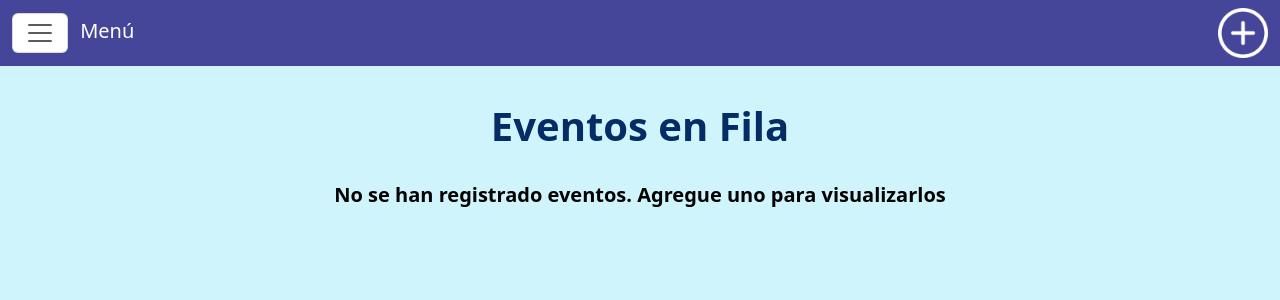
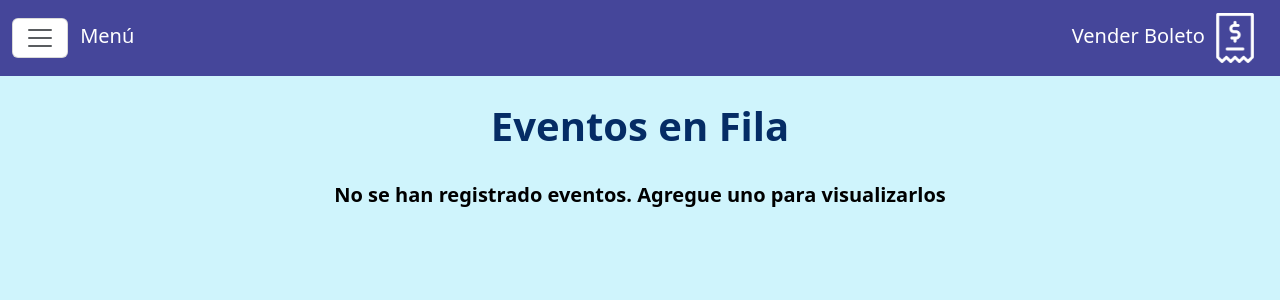
Before and after one commit to benjamindelafuente01/Calendario-Eventos, a PHP site: page /eventos_view.php in a window 1280 px wide. Shown: the top 300 px of the page. Run offline with PHP 8.4, Linux system fonts and the light colour scheme; data that the repository does not hold is empty.

Commit message:
Agregamos frase de Vender Boleto, cambiamos icono y agregamos opciones de Iglesias e historial de eventos en el menu

```diff
--- a/Views/eventos_view.php
+++ b/Views/eventos_view.php
@@ -25,9 +25,10 @@
                         <a class="navbar-brand text-white" href="#">Menú</a>
                     </div>
 
-                    <div>
+                    <div class="navbar-brand text-white me-2">
+                        Vender Boleto
                         <a href="#" class="btn-close-white" data-bs-toggle="modal" data-bs-target="#modalVenderBoleto">
-                            <img src="../Iconos/anadir.png" class="" width="50" alt="Add Event">
+                            <img src="../Iconos/boleto.png" class="" width="50" alt="Add Event">
                         </a>
                     </div>
 
@@ -51,6 +52,12 @@
                             </li>
                             <li class="nav-item">
                                 <a href="pagos_parciales_view.php" class="nav-link active text-white fw-semibold" style="font-size: 1.3rem">Pagos parciales</a>
+                            </li>
+                            <li class="nav-item">
+                                <a href="iglesias_view.php" class="nav-link active text-white fw-semibold" style="font-size: 1.3rem">Iglesias</a>
+                            </li>
+                            <li class="nav-item">
+                                <a href="historial_view.php" class="nav-link active text-white fw-semibold" style="font-size: 1.3rem">Historial eventos</a>
                             </li>
                             <li class="nav-item">
                                 <a href="#" class="nav-link active text-white fw-semibold" style="font-size: 1.3rem">Salir</a>
```
